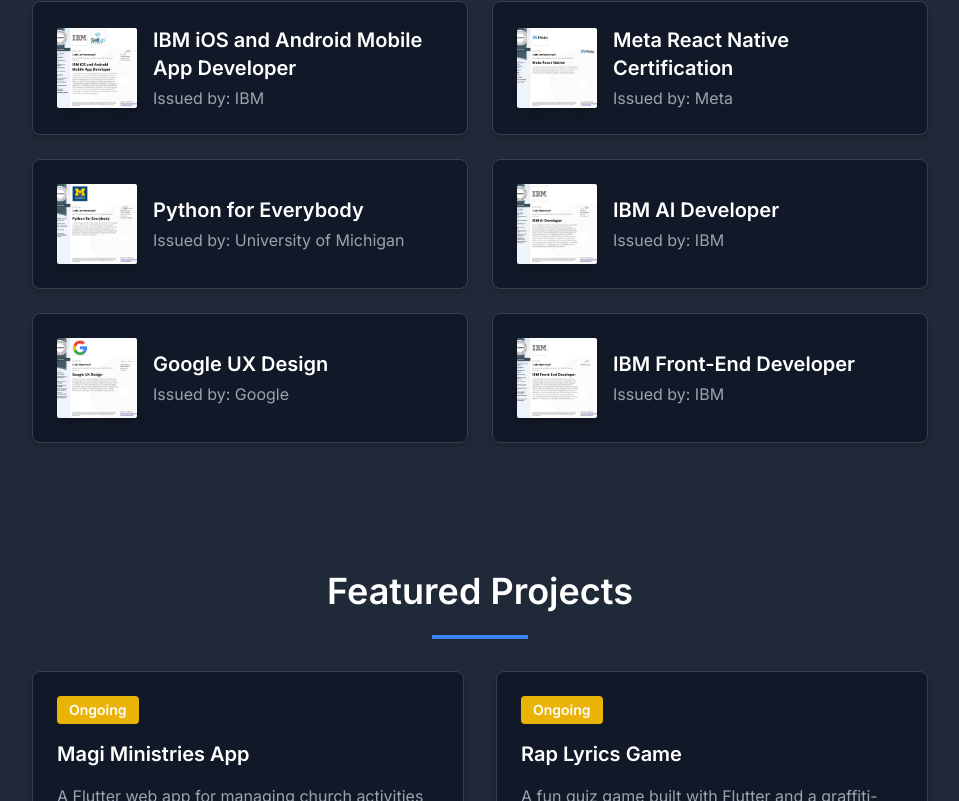
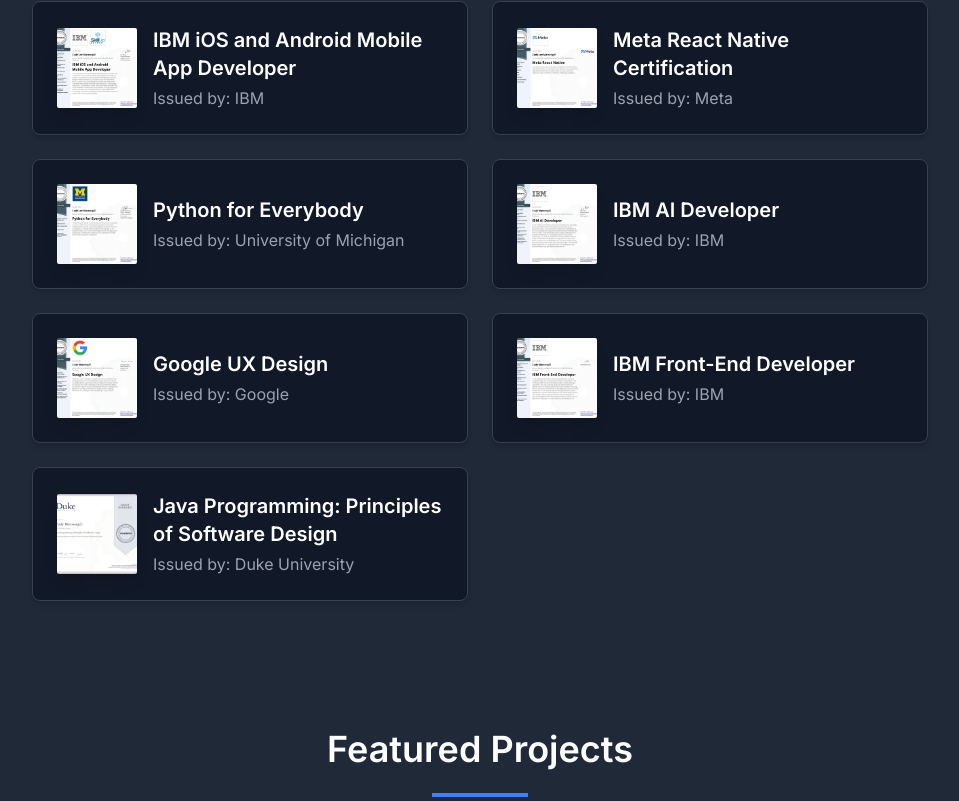
Before and after one commit to Cod-e-Codes/my-portfolio, a React (Vite) app: page / in a window 1280 px wide. Shown: the part 2240-3041 px from the top of the page, without its empty margins (160-1119 px from the left). Built offline with nearby package versions, Linux system fonts and the light colour scheme.

Commit message:
Update certifications and stats

```diff
--- a/src/components/Certifications.tsx
+++ b/src/components/Certifications.tsx
@@ -5,6 +5,7 @@
 import ibmAIThumbnail from '../assets/ibm-ai-developer-thumbnail.jpeg';
 import googleUXThumbnail from '../assets/google-ux-design-thumbnail.jpeg';
 import ibmFrontEndThumbnail from '../assets/ibm-front-end-developer-thumbnail.jpeg';
+import javaProgrammingThumbnail from '../assets/java-programming-thumbnail.jpeg';
 
 const certifications = [
     {
@@ -42,6 +43,12 @@
         issuer: 'IBM',
         thumbnail: ibmFrontEndThumbnail,
         fullImage: ibmFrontEndThumbnail,
+    },
+    {
+        title: 'Java Programming: Principles of Software Design',
+        issuer: 'Duke University',
+        thumbnail: javaProgrammingThumbnail,
+        fullImage: javaProgrammingThumbnail,
     }
 ];
 
--- a/src/components/Stats.tsx
+++ b/src/components/Stats.tsx
@@ -2,7 +2,7 @@
 
 const stats = [
     { label: 'Projects Completed', value: 20 }, // Set the actual number here
-    { label: 'Certifications Earned', value: 6 },
+    { label: 'Certifications Earned', value: 7 },
     { label: 'Years of Experience', value: 3 },
     { label: 'Technologies Mastered', value: 66 },
 ];
```
Also changed, not shown: src/assets/java-programming-thumbnail.jpeg (added).
